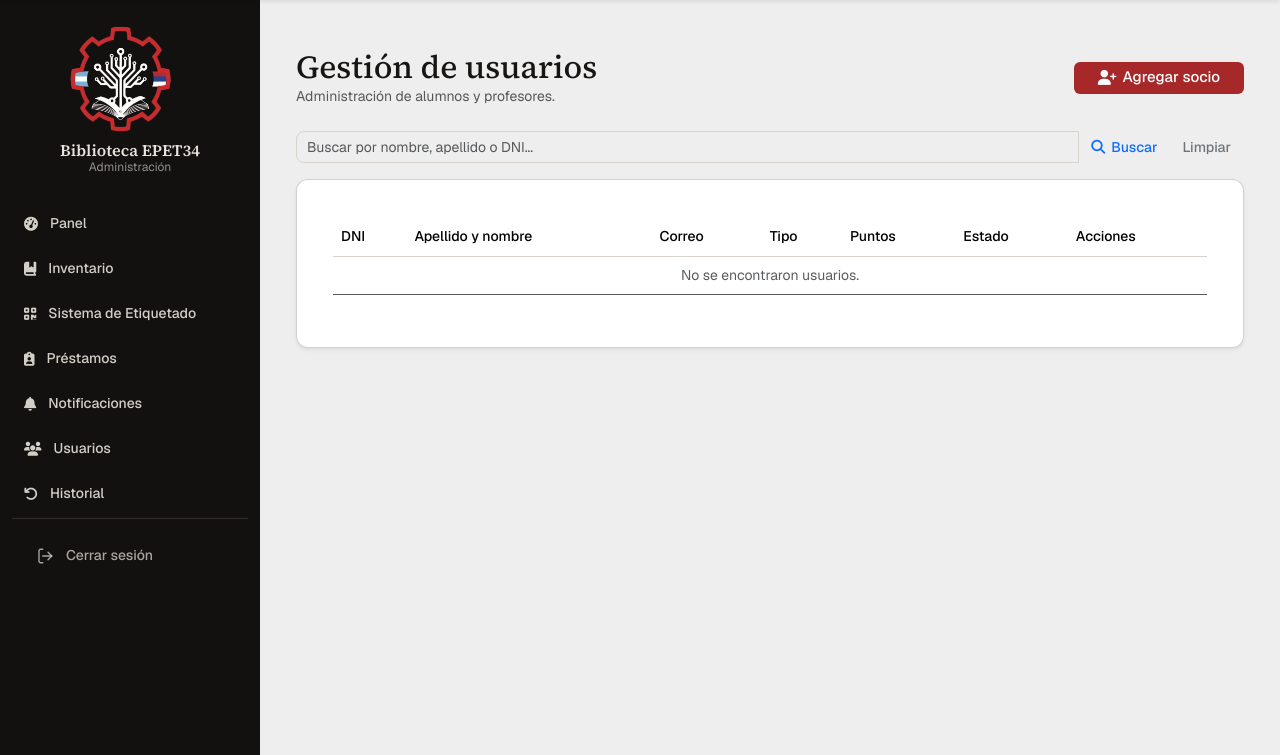
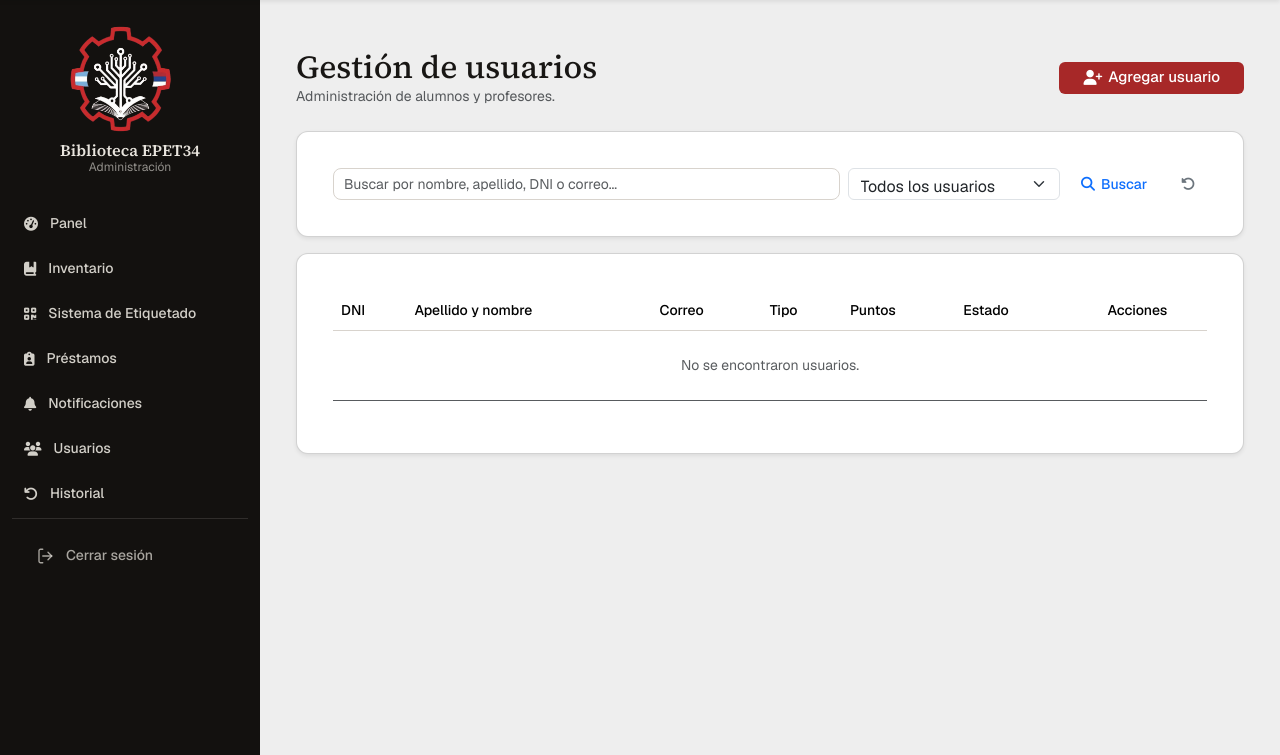
Before and after one commit to sarabermudez28/biblioteca-sql, a PHP site: page /usuarios/index.php in a window 1280 px wide. Shown: the part 45-800 px from the top of the page. Run offline with PHP 8.4, Linux system fonts and the light colour scheme; tables that the repository leaves empty or names only in its code hold one stand-in row (values such as "Sample post").

Commit message:
index de carpeta usuarios

```diff
--- a/usuarios/index.php
+++ b/usuarios/index.php
@@ -1,18 +1,17 @@
+
 <?php
 
-// Conexión a la base de datos
 require_once __DIR__ . '/../conexion.php';
 require_once __DIR__ . '/../includes/auth.php';
 
-// Obtener conexión
 $pdo = db();
 
 $tituloPagina = 'Usuarios';
 $paginaActiva = 'usuarios';
 
 $buscar = trim($_GET['buscar'] ?? '');
+$estado = $_GET['estado'] ?? 'todos';
 
-// Consulta de usuarios
 $sql = "
     SELECT u.*, r.desc_rol
     FROM usuario u
@@ -22,16 +21,25 @@ $sql = "
 
 $params = [];
 
+if ($estado === 'activos') {
+    $sql .= " AND u.activo = 1";
+} elseif ($estado === 'inactivos') {
+    $sql .= " AND u.activo = 0";
+}
+
 if ($buscar !== '') {
 
-    $sql .= " AND (
+    $sql .= "
+        AND (
             u.nombre LIKE ?
             OR u.apellido LIKE ?
             OR CAST(u.dni_usuario AS CHAR) LIKE ?
-    )";
+            OR u.gmail LIKE ?
+        )
+    ";
 
     $valor = "%$buscar%";
-    $params = [$valor, $valor, $valor];
+    $params = [$valor, $valor, $valor, $valor];
 }
 
 $sql .= " ORDER BY u.apellido ASC, u.nombre ASC";
@@ -58,46 +66,87 @@ $usuarios = $stmt->fetchAll(PDO::FETCH_ASSOC);
 
         <a href="crear.php" class="btn btn-primary">
             <i class="fa-solid fa-user-plus"></i>
-            Agregar socio
+            Agregar usuario
         </a>
 
     </div>
 
     <?php if (isset($_GET['mensaje'])): ?>
+        <div class="alert alert-success alert-dismissible fade show">
+            <?= htmlspecialchars($_GET['mensaje']) ?>
+            <button type="button" class="btn-close" data-bs-dismiss="alert"></button>
+        </div>
+    <?php endif; ?>
 
-        <div class="alert alert-success">
-            <?= htmlspecialchars($_GET['mensaje']) ?>
+    <?php if (isset($_GET['error'])): ?>
+        <div class="alert alert-danger alert-dismissible fade show">
+            <?= htmlspecialchars($_GET['error']) ?>
+            <button type="button" class="btn-close" data-bs-dismiss="alert"></button>
         </div>
-
     <?php endif; ?>
 
     <!-- Buscador -->
-    <form method="GET" class="mb-3">
+    <div class="card shadow-sm mb-3">
+        <div class="card-body">
 
-        <div class="input-group">
+            <form method="GET">
 
+                <div class="row g-2">
+
+                    <div class="col-md-7">
                         <input
                             type="text"
                             name="buscar"
                             class="form-control"
-                placeholder="Buscar por nombre, apellido o DNI..."
+                            placeholder="Buscar por nombre, apellido, DNI o correo..."
                             value="<?= htmlspecialchars($buscar) ?>"
                         >
+                    </div>
 
-            <button class="btn btn-outline-primary" type="submit">
+                    <div class="col-md-3">
+
+                        <select name="estado" class="form-select">
+
+                            <option value="todos"
+                                <?= $estado === 'todos' ? 'selected' : '' ?>>
+                                Todos los usuarios
+                            </option>
+
+                            <option value="activos"
+                                <?= $estado === 'activos' ? 'selected' : '' ?>>
+                                Solo activos
+                            </option>
+
+                            <option value="inactivos"
+                                <?= $estado === 'inactivos' ? 'selected' : '' ?>>
+                                Solo inactivos
+                            </option>
+
+                        </select>
+
+                    </div>
+
+                    <div class="col-md-2 d-flex gap-2">
+
+                        <button type="submit" class="btn btn-outline-primary w-100">
                             <i class="fa-solid fa-search"></i>
                             Buscar
                         </button>
 
                         <a href="index.php" class="btn btn-outline-secondary">
-                Limpiar
+                            <i class="fa-solid fa-rotate-left"></i>
                         </a>
+
+                    </div>
 
                 </div>
 
             </form>
 
-    <!-- Tabla de usuarios -->
+        </div>
+    </div>
+
+    <!-- Tabla -->
     <div class="card shadow-sm">
 
         <div class="card-body table-responsive">
@@ -112,7 +161,7 @@ $usuarios = $stmt->fetchAll(PDO::FETCH_ASSOC);
                         <th>Tipo</th>
                         <th>Puntos</th>
                         <th>Estado</th>
-                        <th>Acciones</th>
+                        <th class="text-center">Acciones</th>
                     </tr>
                 </thead>
 
@@ -122,16 +171,19 @@ $usuarios = $stmt->fetchAll(PDO::FETCH_ASSOC);
 
                         <?php foreach ($usuarios as $u): ?>
 
+                            <?php
+                                $dni = $u['dni_usuario'];
+                                $activo = (int)$u['activo'] === 1;
+                            ?>
+
                             <tr>
 
                                 <td>
-                                    <?= htmlspecialchars($u['dni_usuario']) ?>
+                                    <?= htmlspecialchars($dni) ?>
                                 </td>
 
                                 <td>
-                                    <?= htmlspecialchars(
-                                        $u['apellido'] . ', ' . $u['nombre']
-                                    ) ?>
+                                    <?= htmlspecialchars($u['apellido'] . ', ' . $u['nombre']) ?>
                                 </td>
 
                                 <td>
@@ -150,54 +202,88 @@ $usuarios = $stmt->fetchAll(PDO::FETCH_ASSOC);
 
                                 <td>
 
-                                    <?php if ($u['activo']): ?>
-
-                                        <span class="badge bg-success">
-                                            Activo
-                                        </span>
-
+                                    <?php if ($activo): ?>
+                                        <span class="badge bg-success">Activo</span>
                                     <?php else: ?>
-
-                                        <span class="badge bg-secondary">
-                                            Inactivo
-                                        </span>
-
+                                        <span class="badge bg-secondary">Inactivo</span>
                                     <?php endif; ?>
 
                                 </td>
 
-                                <td>
+                                <td class="text-center">
 
-                                    <!-- Ver usuario -->
+                                    <div class="d-flex justify-content-center gap-1 flex-wrap">
+
                                         <a
-                                        href="ver.php?dni=<?= urlencode($u['dni_usuario']) ?>"
+                                            href="ver.php?dni=<?= urlencode($dni) ?>"
                                             class="btn btn-sm btn-info text-white"
                                             title="Ver información"
                                         >
                                             <i class="fa-solid fa-eye"></i>
                                         </a>
 
-                                    <?php if ($u['activo']): ?>
+                                        <a
+                                            href="editar.php?dni=<?= urlencode($dni) ?>"
+                                            class="btn btn-sm btn-primary"
+                                            title="Editar usuario"
+                                        >
+                                            <i class="fa-solid fa-pen"></i>
+                                        </a>
 
-                                        <!-- Descontar puntos -->
+                                        <?php if ($activo): ?>
+
                                             <a
-                                            href="puntos.php?dni=<?= urlencode($u['dni_usuario']) ?>"
+                                                href="puntos.php?dni=<?= urlencode($dni) ?>"
                                                 class="btn btn-sm btn-warning"
                                                 title="Descontar puntos"
                                             >
                                                 <i class="fa-solid fa-star"></i>
                                             </a>
 
-                                        <!-- Dar de baja -->
                                             <a
-                                            href="eliminar.php?dni=<?= urlencode($u['dni_usuario']) ?>"
+                                                href="sumar_puntos.php?dni=<?= urlencode($dni) ?>"
+                                                class="btn btn-sm btn-success"
+                                                title="Sumar puntos"
+                                            >
+                                                <i class="fa-solid fa-plus"></i>
+                                            </a>
+
+                                            <a
+                                                href="eliminar.php?dni=<?= urlencode($dni) ?>"
                                                 class="btn btn-sm btn-danger"
                                                 title="Dar de baja"
                                             >
                                                 <i class="fa-solid fa-user-minus"></i>
                                             </a>
 
+                                        <?php else: ?>
+
+                                            <form
+                                                action="reactivar.php"
+                                                method="POST"
+                                                class="d-inline"
+                                                onsubmit="return confirm('¿Deseás reactivar este usuario?');"
+                                            >
+
+                                                <input
+                                                    type="hidden"
+                                                    name="dni"
+                                                    value="<?= htmlspecialchars($dni) ?>"
+                                                >
+
+                                                <button
+                                                    type="submit"
+                                                    class="btn btn-sm btn-success"
+                                                    title="Reactivar usuario"
+                                                >
+                                                    <i class="fa-solid fa-user-check"></i>
+                                                </button>
+
+                                            </form>
+
                                         <?php endif; ?>
+
+                                    </div>
 
                                 </td>
 
@@ -208,7 +294,7 @@ $usuarios = $stmt->fetchAll(PDO::FETCH_ASSOC);
                     <?php else: ?>
 
                         <tr>
-                            <td colspan="7" class="text-center text-muted">
+                            <td colspan="7" class="text-center text-muted py-4">
                                 No se encontraron usuarios.
                             </td>
                         </tr>
```
Lines whose indentation alone changed are shown as unchanged.
